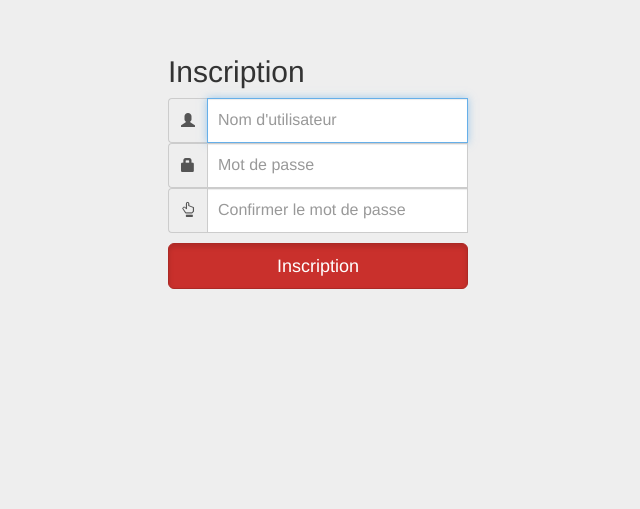
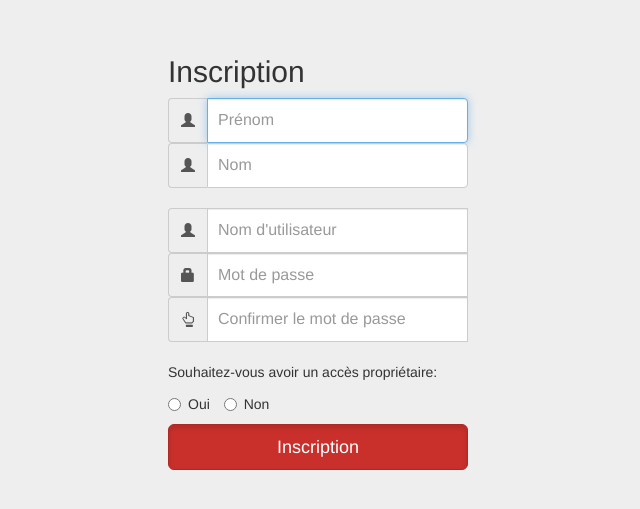
Before and after one commit to DineshGov/AirLocation, a PHP site: page /inscription.php in a window 1280 px wide. Shown: the part 52-561 px from the top of the page, without its empty margins (322-962 px from the left). Run offline with PHP 8.4, Linux system fonts and the light colour scheme.

Commit message:
correction inscription

```diff
--- a/css/mon_compte.css
+++ b/css/mon_compte.css
@@ -1,3 +1,3 @@
 h1{
-	margin-left: 30px;
+	margin-left: 50px;
 }
--- a/entete.php
+++ b/entete.php
@@ -8,6 +8,8 @@
   <script src="bootstrap/js/bootstrap.min.js"></script>
 
   <link href="css/authentification.css" rel="stylesheet">
+  <link href="css/mon_compte.css" rel="stylesheet">
+
   <script src="js/redirection_pages_functions.js"></script>
 </head>
 
--- a/inscription.php
+++ b/inscription.php
@@ -16,7 +16,20 @@ require('database_auth.php'); ?>
 	<div class="container">
 
 	  <form class="form-signin" id="form_inscription" action="redirection_inscription.php" method="post">
+
 		<h2 class="form-signin-heading">Inscription</h2>
+
+		<div class="input-group">
+		  <span class="input-group-addon"><i class="glyphicon glyphicon-user"></i></span>
+		  <input type="text" id="inputPrenom" name="inputPrenom" class="form-control" maxlength="50" minlength="4" placeholder="Prénom" required autofocus>
+		</div>
+
+		<div class="input-group">
+		  <span class="input-group-addon"><i class="glyphicon glyphicon-user"></i></span>
+		  <input type="text" id="inputNom" name="inputNom" class="form-control" maxlength="50" minlength="4" placeholder="Nom" required autofocus>
+		</div>
+
+		</br>
 
 		<div class="input-group">
 		  <span class="input-group-addon"><i class="glyphicon glyphicon-user"></i></span>
@@ -36,6 +49,18 @@ require('database_auth.php'); ?>
 		  <script type="text/javascript"> $('#inputPasswordConfirm').on('input', egalite_mdp); </script>
 		</div>
 
+		</br>
+
+		<p>Souhaitez-vous avoir un accès propriétaire:</p>
+
+		<label class="radio-inline">
+      		<input type="radio" name="choiceOwner" value="oui" required>Oui
+    	</label>
+    	<label class="radio-inline">
+      		<input type="radio" name="choiceOwner" value="non" required>Non
+    	</label>
+		</br>
+
 		<button id="signupConfirm" class="btn btn-lg btn-danger btn-block auth_form_submitter active" type="submit">Inscription</button>
 
 	  </form>
--- a/mon_compte.php
+++ b/mon_compte.php
@@ -5,7 +5,7 @@
 ?>
 
 	<div class="col-lg-12 col-md-12 col-sm-12">
-		<h1 id="" >Test</h1>
+		<h1 >Mes reservations</h1>
 		<div class="col-lg-12 col-md-12 col-sm-12">
 
 		</div>
```
Also changed, not shown: redirection_inscription.php (+19 -10 lines).
